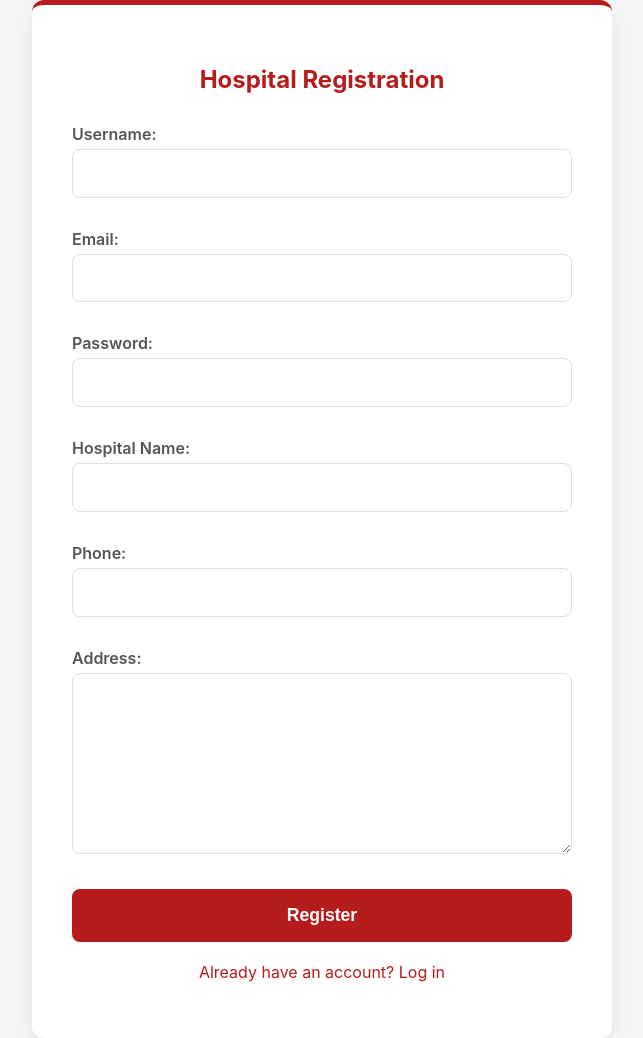
After one commit to arathyrajeesh/blood-bank-management-django, a Django app: page /hospital/register/ in a window 1280 px wide. The commit adds this page. Shown: the whole page, without its empty margins (318-961 px from the left). Run offline with Django 5.2, Linux system fonts and the light colour scheme.

Commit message:
set login and register for hospital

```diff
--- a/bloodmanager/forms.py
+++ b/bloodmanager/forms.py
@@ -5,6 +5,7 @@ from .models import Donor, Patient, BloodStock, BLOOD_GROUP_CHOICES, GENDER_CHOI
 ROLE_CHOICES = [
     ('donor', 'Donor'),
     ('patient', 'Patient'),
+    ('hospital', 'Hospital'),
 ]
 
 class RegistrationForm(forms.ModelForm):
@@ -18,6 +19,7 @@ class RegistrationForm(forms.ModelForm):
     address = forms.CharField(widget=forms.Textarea)
     age = forms.IntegerField(required=False, label="Age (Donor only)")
     required_units = forms.IntegerField(required=False, label="Required Units (Patient only)")
+    name = forms.CharField(required=False, label="Hospital Name (Hospital only)")
 
     class Meta:
         model = User
@@ -27,14 +29,32 @@ class RegistrationForm(forms.ModelForm):
         cleaned_data = super().clean()
         role = cleaned_data.get('role')
         age = cleaned_data.get('age')
-        required_units = cleaned_data.get('required_units')
+        name = cleaned_data.get('name')
 
         if role == 'donor' and not age:
             self.add_error('age', 'Donor must provide age.')
-
+        elif role == 'hospital' and not name:
+            self.add_error('name', 'Hospital must provide a name.')
 
         return cleaned_data
 
+class HospitalRegistrationForm(forms.ModelForm):
+    username = forms.CharField(max_length=100)
+    email = forms.EmailField()
+    password = forms.CharField(widget=forms.PasswordInput)
+    name = forms.CharField(max_length=255, label="Hospital Name")
+    phone = forms.CharField(max_length=15)
+    address = forms.CharField(widget=forms.Textarea)
+
+    class Meta:
+        model = User
+        fields = ['username', 'email', 'password']
+
+    def clean_name(self):
+        name = self.cleaned_data.get('name')
+        if not name:
+            raise forms.ValidationError("Hospital name is required.")
+        return name
 
 class BloodStockForm(forms.ModelForm):
     class Meta:
--- /dev/null
+++ b/bloodmanager/templates/hospital/hospital_register.html
@@ -0,0 +1,151 @@
+<!DOCTYPE html>
+<html lang="en">
+<head>
+<meta charset="UTF-8">
+<meta name="viewport" content="width=device-width, initial-scale=1.0">
+<title>Hospital Registration | Blood Bank</title>
+<style>
+:root {
+    --primary-color: #B71C1C;
+    --secondary-color: #C70039;
+    --background-light: #f4f6f8;
+    --text-dark: #333;
+    --border-light: #e0e0e0;
+    --error-red: #D32F2F;
+}
+
+body {
+    background: var(--background-light);
+    font-family: 'Inter', 'Segoe UI', Tahoma, Geneva, Verdana, sans-serif;
+    display: flex;
+    justify-content: center;
+    align-items: center;
+    min-height: 100vh;
+    margin: 0;
+    color: var(--text-dark);
+}
+
+.container {
+    background: white;
+    padding: 40px;
+    border-radius: 12px;
+    box-shadow: 0 10px 30px rgba(0, 0, 0, 0.08);
+    width: 100%;
+    max-width: 500px;
+    border-top: 5px solid var(--primary-color);
+}
+
+h2 {
+    text-align: center;
+    color: var(--primary-color);
+    margin-bottom: 30px;
+}
+
+label {
+    display: block;
+    margin-bottom: 5px;
+    font-weight: 600;
+    color: #555;
+}
+
+input[type="text"], input[type="email"], input[type="password"], textarea {
+    width: 100%;
+    padding: 0.9rem;
+    border-radius: 8px;
+    border: 1px solid var(--border-light);
+    box-sizing: border-box;
+    font-size: 1em;
+    margin-bottom: 15px;
+}
+
+textarea {
+    resize: vertical;
+    min-height: 80px;
+}
+
+input:focus, textarea:focus {
+    border-color: var(--primary-color);
+    outline: none;
+}
+
+button {
+    width: 100%;
+    padding: 1rem;
+    background: var(--primary-color);
+    color: white;
+    border: none;
+    border-radius: 8px;
+    cursor: pointer;
+    font-size: 1.1em;
+    font-weight: 600;
+    transition: background 0.3s;
+}
+button:hover {
+    background: var(--secondary-color);
+}
+
+.errorlist {
+    color: var(--error-red);
+    list-style: none;
+    padding: 0;
+    margin: 0 0 5px 0;
+    font-size: 0.9em;
+}
+</style>
+</head>
+<body>
+
+<div class="container">
+    <h2>Hospital Registration</h2>
+
+    {% if form.errors %}
+        <ul class="errorlist">
+        {% for field in form %}
+            {% for error in field.errors %}
+                <li>{{ error }}</li>
+            {% endfor %}
+        {% endfor %}
+        {% for error in form.non_field_errors %}
+            <li>{{ error }}</li>
+        {% endfor %}
+        </ul>
+    {% endif %}
+
+    <form method="POST">
+        {% csrf_token %}
+        <p>
+            <label>Username:</label>
+            {{ form.username }}
+        </p>
+        <p>
+            <label>Email:</label>
+            {{ form.email }}
+        </p>
+        <p>
+            <label>Password:</label>
+            {{ form.password }}
+        </p>
+        <p>
+            <label>Hospital Name:</label>
+            {{ form.name }}
+        </p>
+        <p>
+            <label>Phone:</label>
+            {{ form.phone }}
+        </p>
+        <p>
+            <label>Address:</label>
+            {{ form.address }}
+        </p>
+        <button type="submit">Register</button>
+    </form>
+
+    <p style="text-align:center; margin-top:20px;">
+        <a href="{% url 'hospital-login' %}" style="text-decoration:none; color: var(--primary-color);">
+            Already have an account? Log in
+        </a>
+    </p>
+</div>
+
+</body>
+</html>
--- a/bloodmanager/templates/index.html
+++ b/bloodmanager/templates/index.html
@@ -253,6 +253,7 @@
                 <a href="javascript:void(0)" class="dropbtn">Login/Account </a>
                 <div class="dropdown-content">
                     <a href="{% url 'donor-login' %}">Donor Login</a>
+                    <a href="{% url 'hospital-login' %}">Hospital Login</a>
                     <a href="{% url 'patient-login' %}">Patient Login</a>
                     <a href="{% url 'admin-login' %}">Admin Login</a>
                     <a href="{% url 'register' %}">Register Now</a>
--- a/bloodmanager/urls.py
+++ b/bloodmanager/urls.py
@@ -12,7 +12,9 @@ urlpatterns = [
     path('admin-dashboard/', views.admin_dashboard, name='admin-dashboard'),
     path('patient-dashboard/', views.patient_dashboard, name='patient-dashboard'),
 
+    path('hospital/register/', views.hospital_register, name='hospital-register'),
     path('patient/search-donors/', views.search_donors, name='search-donors'),
-
+    path('hospital-login/', views.hospital_login, name='hospital-login'),
+    path('hospital-dashboard/', views.hospital_dashboard, name='hospital-dashboard'),
     path('logout/', views.logout_view, name='logout'),
 ]
--- a/bloodmanager/views.py
+++ b/bloodmanager/views.py
@@ -6,8 +6,8 @@ from django.contrib.auth.decorators import login_required
 from django.contrib.auth import logout
 from django.contrib.auth.decorators import user_passes_test
 from datetime import date, timedelta
-from .models import Donor, Patient, BloodStock
-from .forms import RegistrationForm, BloodStockForm, LastDonationForm
+from .models import Donor, Patient, BloodStock, Hospital
+from .forms import RegistrationForm, BloodStockForm, LastDonationForm,HospitalRegistrationForm
 
 
 
@@ -39,6 +39,9 @@ def register(request):
                 required_units = form.cleaned_data.get('required_units') or 1
                 Patient.objects.create(user=user, phone=phone, gender=gender,
                                         blood_group=blood_group, address=address, required_units=required_units)
+            elif role == 'hospital':
+                name = form.cleaned_data['name']
+                Hospital.objects.create(user=user, name=name, phone=phone, address=address)
 
             messages.success(request, 'Registration successful! You can now log in.')
             return redirect('main')
@@ -90,6 +93,39 @@ def admin_login(request):
             messages.error(request, "Invalid admin credentials.")
     return render(request, 'admin_login.html')
 
+def hospital_login(request):
+    if request.method == 'POST':
+        username = request.POST['username']
+        password = request.POST['password']
+        user = authenticate(request, username=username, password=password)
+        if user:
+            if Hospital.objects.filter(user=user).exists():
+                login(request, user)
+                return redirect('hospital-dashboard')
+            messages.error(request, 'Not registered as a hospital.')
+        else:
+            messages.error(request, 'Invalid username or password.')
+    return render(request, 'hospital/hospital_login.html')
+def hospital_register(request):
+    if request.method == 'POST':
+        form = HospitalRegistrationForm(request.POST)
+        if form.is_valid():
+            username = form.cleaned_data['username']
+            email = form.cleaned_data['email']
+            password = form.cleaned_data['password']
+            name = form.cleaned_data['name']
+            phone = form.cleaned_data['phone']
+            address = form.cleaned_data['address']
+
+            user = User.objects.create_user(username=username, email=email, password=password)
+            Hospital.objects.create(user=user, name=name, phone=phone, address=address)
+
+            messages.success(request, 'Hospital registration successful! You can now log in.')
+            return redirect('hospital-login')
+    else:
+        form = HospitalRegistrationForm()
+
+    return render(request, 'hospital/hospital_register.html', {'form': form})
 
 def logout_view(request):
     logout(request)
@@ -97,6 +133,15 @@ def logout_view(request):
     return redirect('main')
 
 
+@login_required
+def hospital_dashboard(request):
+    hospital = Hospital.objects.get(user=request.user)
+    stock = BloodStock.objects.all().order_by('blood_group')
+
+    return render(request, 'hospital/hospital_dashboard.html', {
+        'hospital': hospital,
+        'stock': stock,
+    })
 
 @login_required
 def donor_dashboard(request):
```
Also changed, not shown: bloodmanager/models.py (+11 -0 lines), bloodmanager/templates/hospital/hospital_dashboard.html (added, +54 -0 lines), bloodmanager/templates/hospital/hospital_login.html (added, +52 -0 lines), bloodmanager/migrations/0004_hospital.py (added), db.sqlite3.
